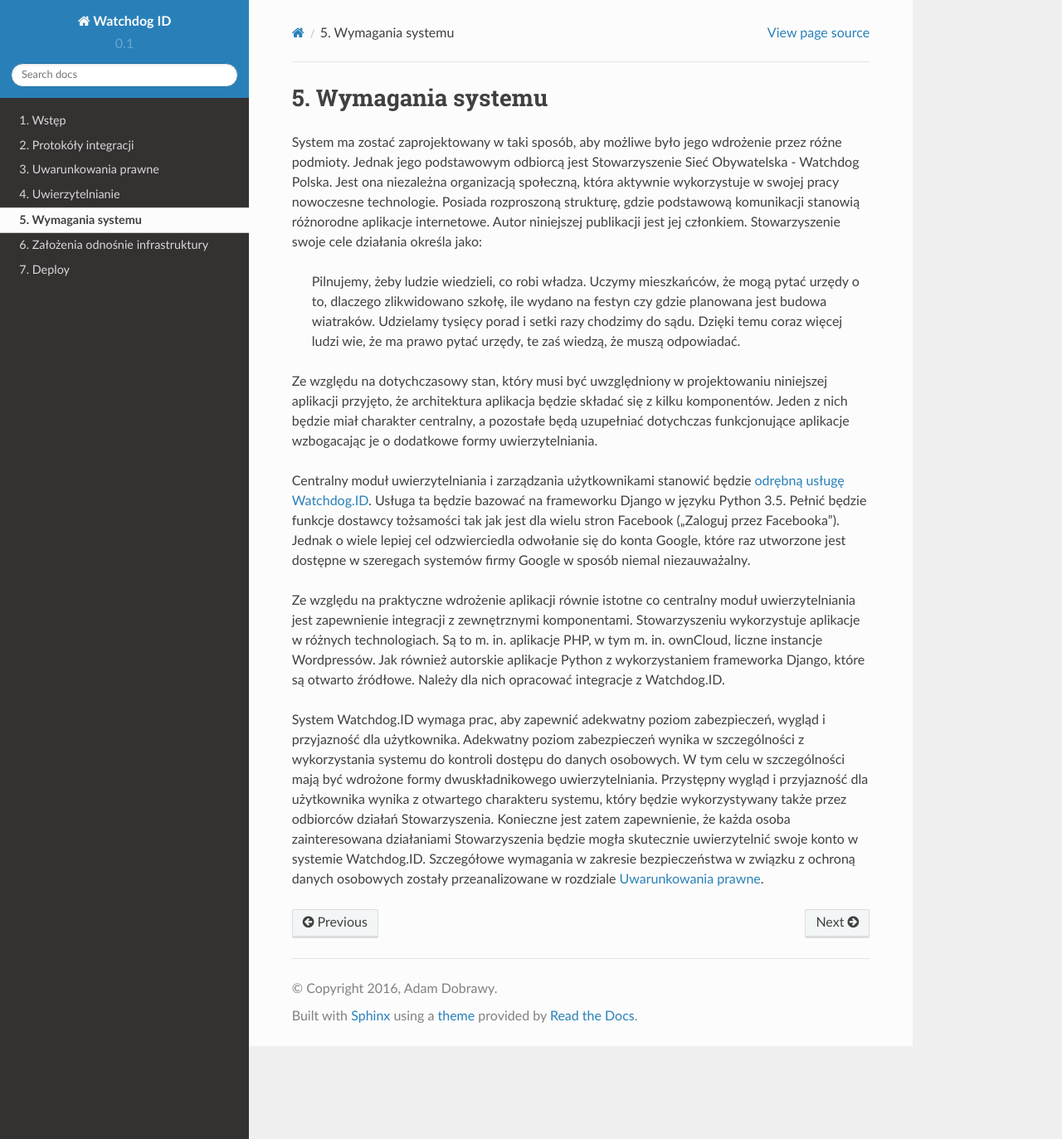
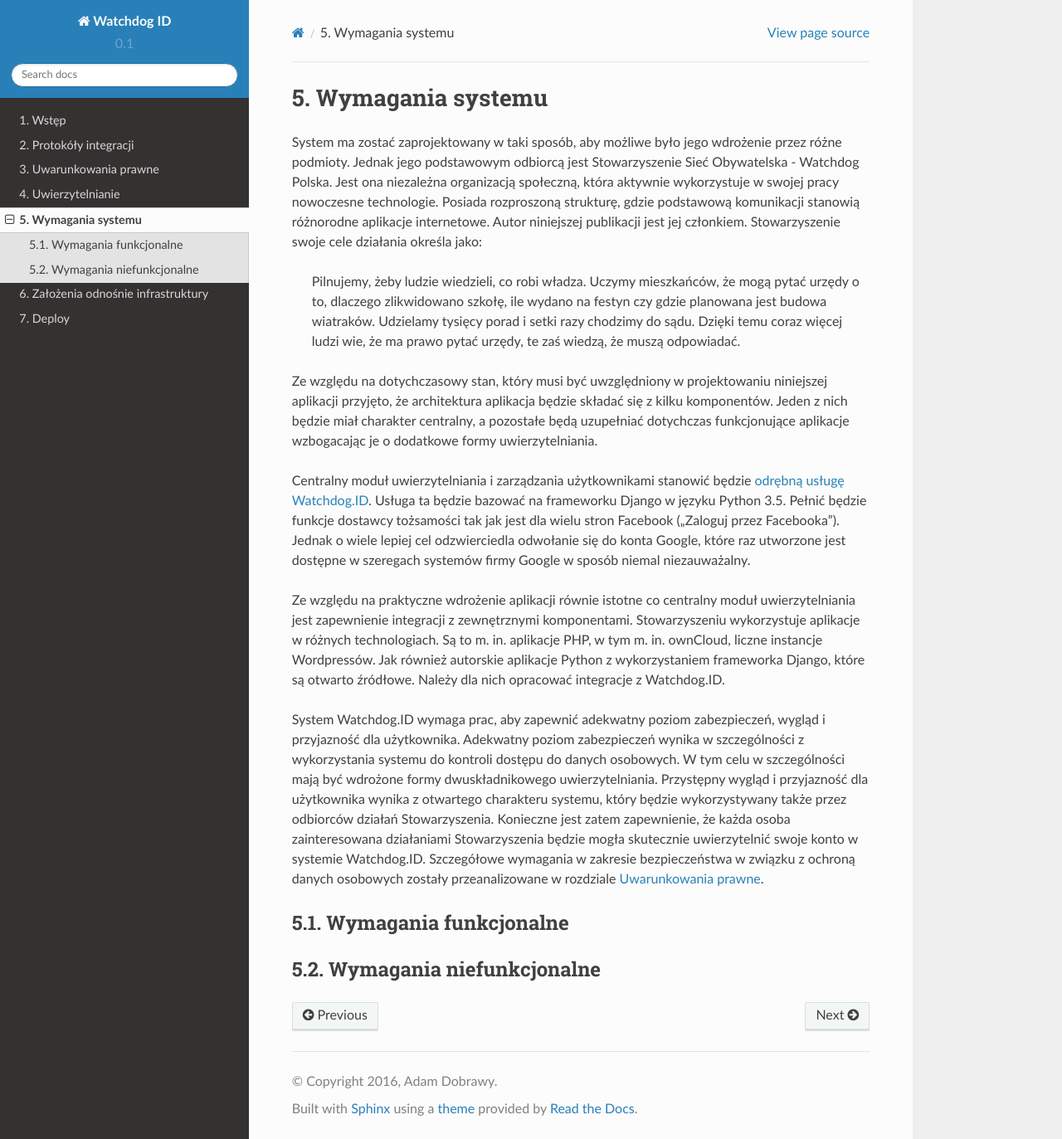
Before and after one commit to watchdogpolska/watchdog-id, a Sphinx documentation site: the page built from docs/sections/requirements.rst, in a window 1280 px wide and 1373 px high. Shown: the whole window at 83% size. Built offline with Sphinx 7.4.7 and the Read the Docs theme 2.0.0, drawn with Linux system fonts in a browser that asks for light colours.

Commit message:
Specify requirementst type

```diff
--- a/docs/sections/requirements.rst
+++ b/docs/sections/requirements.rst
@@ -15,3 +15,9 @@
 Ze względu na praktyczne wdrożenie aplikacji równie istotne co centralny moduł uwierzytelniania jest zapewnienie integracji z zewnętrznymi komponentami. Stowarzyszeniu wykorzystuje aplikacje w różnych technologiach. Są to m. in. aplikacje PHP, w tym m. in. ownCloud, liczne instancje Wordpressów. Jak również autorskie aplikacje Python z wykorzystaniem frameworka Django, które są otwarto źródłowe. Należy dla nich opracować integracje z Watchdog.ID.
 
 System Watchdog.ID wymaga prac, aby zapewnić adekwatny poziom zabezpieczeń, wygląd i przyjazność dla użytkownika. Adekwatny poziom zabezpieczeń wynika w szczególności z wykorzystania systemu do kontroli dostępu do danych osobowych. W tym celu w szczególności mają być wdrożone formy dwuskładnikowego uwierzytelniania. Przystępny wygląd i przyjazność dla użytkownika wynika z otwartego charakteru systemu, który będzie wykorzystywany także przez odbiorców działań Stowarzyszenia. Konieczne jest zatem zapewnienie, że każda osoba zainteresowana działaniami Stowarzyszenia będzie mogła skutecznie uwierzytelnić swoje konto w systemie Watchdog.ID. Szczegółowe wymagania w zakresie bezpieczeństwa w związku z ochroną danych osobowych zostały przeanalizowane w rozdziale :ref:`law`.
+
+Wymagania funkcjonalne
+----------------------
+
+Wymagania niefunkcjonalne
+-------------------------
```
